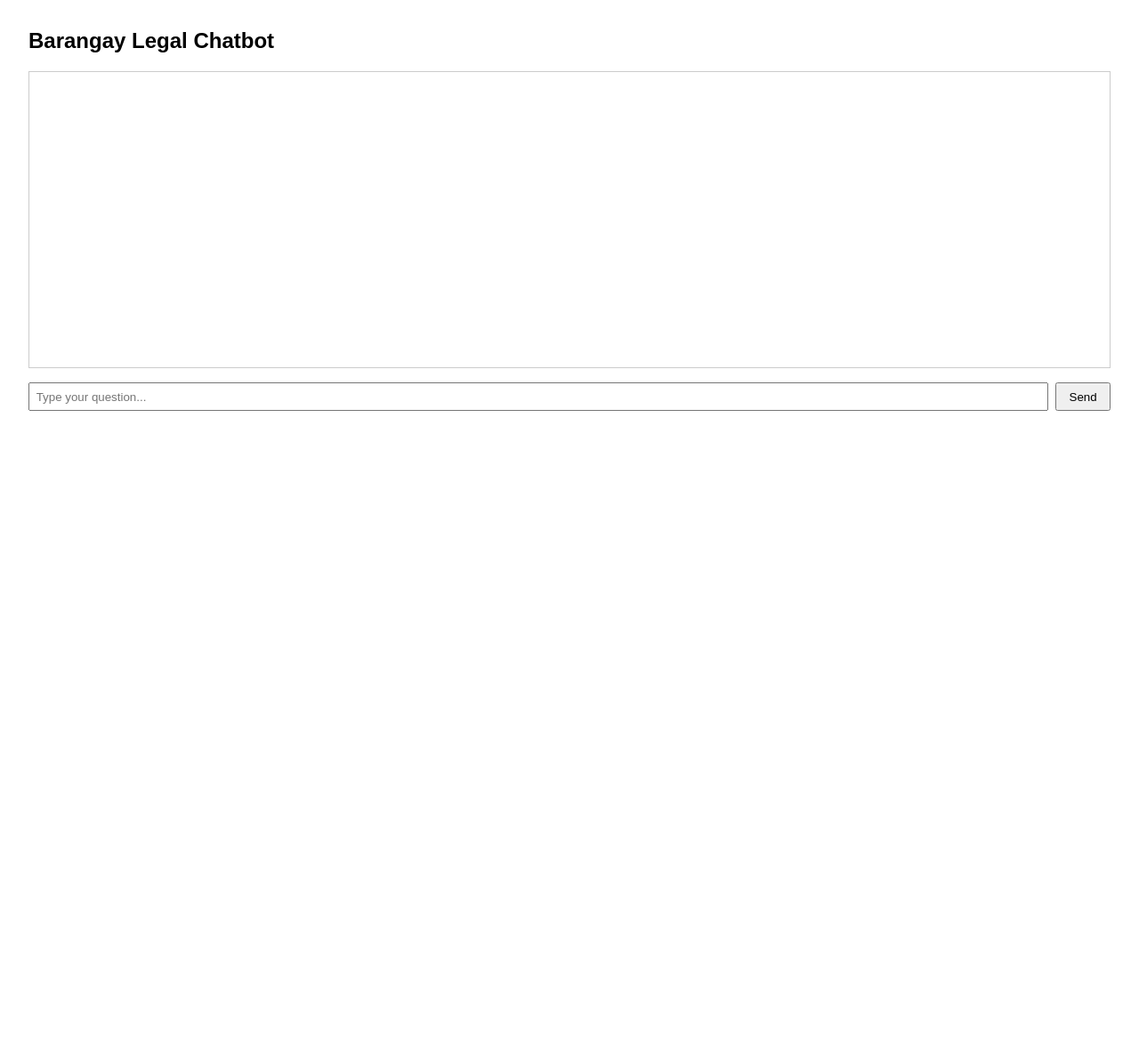
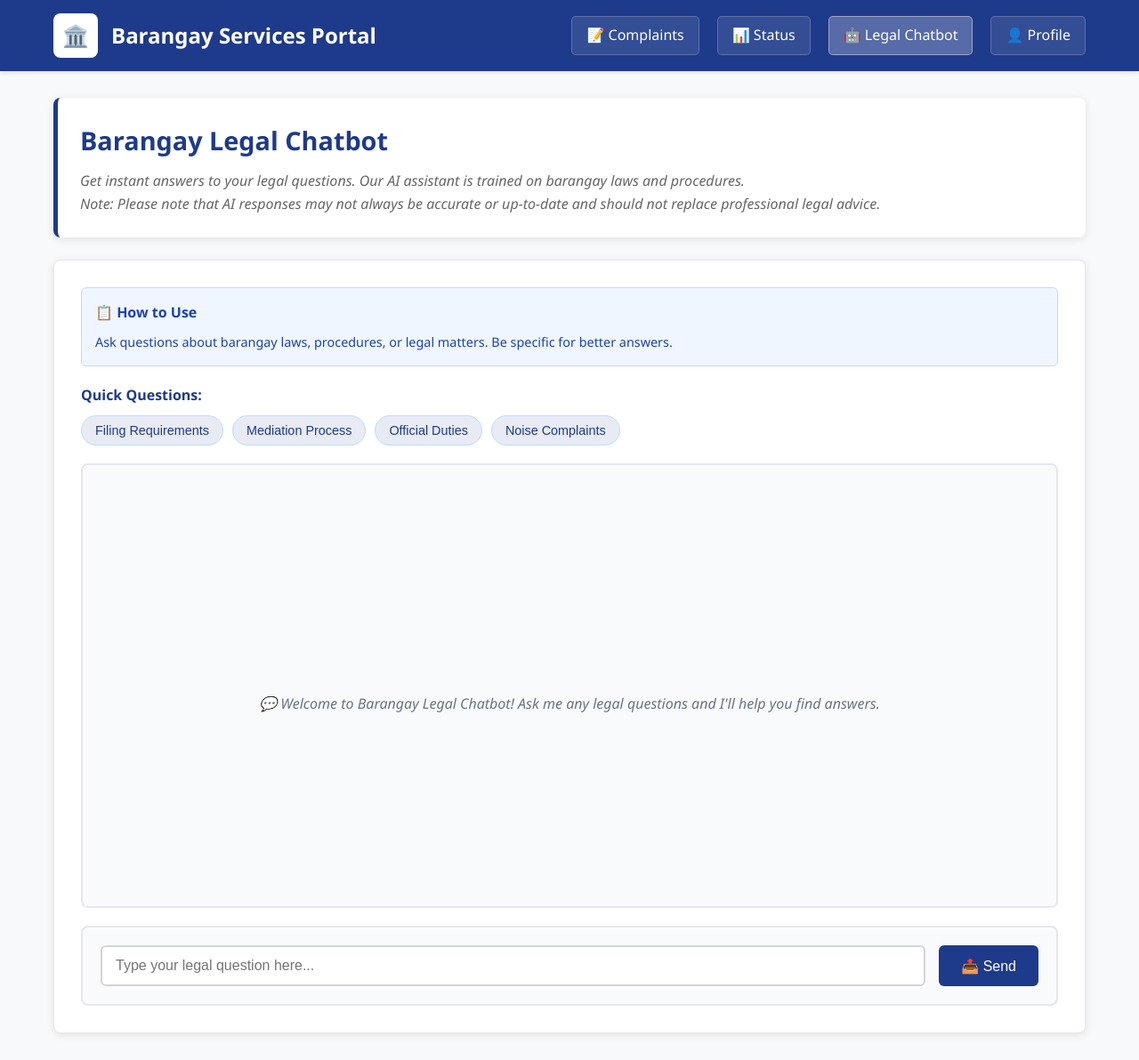
Before and after one commit to EarlClydeeee/GDSC_Hackathon--Team_COOLTOO, a Flask app: page /ask in a window 1280 px wide. Shown: the whole page at 89% size. Before the commit the page ends 462 px from the top, so only its background shows below. Run offline with Flask 3, Linux system fonts and the light colour scheme.

Commit message:
Add AI Chatbot styles and update incident page HTML structure.

```diff
--- /dev/null
+++ b/app/static/styles/ai-chatbot.css
@@ -0,0 +1,383 @@
+* {
+    margin: 0;
+    padding: 0;
+    box-sizing: border-box;
+}
+
+body {
+    font-family: 'Segoe UI', Tahoma, Geneva, Verdana, sans-serif;
+    background: #f8f9fa;
+    color: #333;
+    line-height: 1.6;
+}
+
+.header {
+    background: #1e3a8a;
+    color: white;
+    padding: 15px 0;
+    box-shadow: 0 2px 5px rgba(0,0,0,0.1);
+}
+
+.header-content {
+    max-width: 1200px;
+    margin: 0 auto;
+    padding: 0 20px;
+    display: flex;
+    justify-content: space-between;
+    align-items: center;
+}
+
+.gov-logo {
+    display: flex;
+    align-items: center;
+    gap: 15px;
+}
+
+.logo-icon {
+    width: 50px;
+    height: 50px;
+    background: white;
+    border-radius: 8px;
+    display: flex;
+    align-items: center;
+    justify-content: center;
+    font-size: 1.5rem;
+}
+
+.gov-title {
+    font-size: 1.5rem;
+    font-weight: 600;
+}
+
+.nav-menu {
+    display: flex;
+    gap: 20px;
+}
+
+.nav-item {
+    padding: 8px 16px;
+    background: rgba(255,255,255,0.1);
+    border-radius: 5px;
+    cursor: pointer;
+    transition: background 0.3s ease;
+    border: 1px solid rgba(255,255,255,0.2);
+}
+
+.nav-item:hover {
+    background: rgba(255,255,255,0.2);
+}
+
+.nav-item.active {
+    background: rgba(255,255,255,0.25);
+    border-color: rgba(255,255,255,0.4);
+}
+
+.container {
+    max-width: 1200px;
+    margin: 0 auto;
+    padding: 30px 20px;
+}
+
+.page-title {
+    background: white;
+    padding: 25px;
+    border-radius: 8px;
+    box-shadow: 0 2px 10px rgba(0,0,0,0.1);
+    margin-bottom: 25px;
+    border-left: 5px solid #1e3a8a;
+}
+
+.page-title h1 {
+    color: #1e3a8a;
+    font-size: 1.8rem;
+    margin-bottom: 10px;
+}
+
+.page-title p {
+    color: #666;
+    font-size: 1rem;
+    font-style: italic;
+}
+
+.page-title p #note{
+    font-size: 1rem;
+    font-style: italic;
+}
+
+.chat-container {
+    background: white;
+    padding: 30px;
+    border-radius: 8px;
+    box-shadow: 0 2px 10px rgba(0,0,0,0.1);
+    border: 1px solid #e5e7eb;
+}
+
+.info-box {
+    background: #eff6ff;
+    border: 1px solid #bfdbfe;
+    border-radius: 6px;
+    padding: 15px;
+    margin-bottom: 20px;
+}
+
+.info-box-title {
+    color: #1e40af;
+    font-weight: 600;
+    margin-bottom: 8px;
+}
+
+.info-box-text {
+    color: #1e40af;
+    font-size: 0.9rem;
+}
+
+#chat-box {
+    background: #f9fafb;
+    padding: 25px;
+    border-radius: 8px;
+    border: 2px solid #e5e7eb;
+    height: 500px;
+    overflow-y: auto;
+    margin-bottom: 20px;
+    scrollbar-width: thin;
+    scrollbar-color: #1e3a8a #f0f4ff;
+    position: relative;
+}
+
+#chat-box:empty::before {
+    content: "💬 Welcome to Barangay Legal Chatbot! Ask me any legal questions and I'll help you find answers.";
+    color: #6b7280;
+    font-style: italic;
+    display: flex;
+    align-items: center;
+    justify-content: center;
+    height: 100%;
+    text-align: center;
+    padding: 20px;
+}
+
+.message {
+    padding: 12px 18px;
+    margin-bottom: 15px;
+    border-radius: 8px;
+    max-width: 80%;
+    font-size: 1rem;
+    line-height: 1.5;
+    position: relative;
+    animation: fadeIn 0.3s ease;
+    word-wrap: break-word;
+}
+
+.user {
+    background: #1e3a8a;
+    color: white;
+    margin-left: auto;
+    border-bottom-right-radius: 2px;
+    box-shadow: 0 2px 5px rgba(30, 58, 138, 0.2);
+}
+
+.user::before {
+    content: "👤 You: ";
+    font-weight: 600;
+}
+
+.bot {
+    background: #f0f4ff;
+    color: #1e3a8a;
+    border: 1px solid #bfdbfe;
+    border-bottom-left-radius: 2px;
+    box-shadow: 0 2px 5px rgba(0, 0, 0, 0.05);
+}
+
+.bot::before {
+    content: "🤖 Legal Assistant: ";
+    font-weight: 600;
+    color: #1e40af;
+}
+
+#chat-form {
+    display: grid;
+    grid-template-columns: 1fr auto;
+    gap: 15px;
+    background: #f9fafb;
+    padding: 20px;
+    border-radius: 8px;
+    border: 2px solid #e5e7eb;
+}
+
+#question {
+    width: 100%;
+    padding: 12px 15px;
+    border: 2px solid #d1d5db;
+    border-radius: 6px;
+    font-size: 1rem;
+    transition: border-color 0.3s ease, box-shadow 0.3s ease;
+    background: #fff;
+}
+
+#question:focus {
+    outline: none;
+    border-color: #1e3a8a;
+    box-shadow: 0 0 0 3px rgba(30, 58, 138, 0.1);
+}
+
+#chat-form button {
+    padding: 12px 25px;
+    border: none;
+    border-radius: 6px;
+    font-size: 1rem;
+    font-weight: 500;
+    cursor: pointer;
+    transition: all 0.3s ease;
+    background: #1e3a8a;
+    color: white;
+    display: inline-flex;
+    align-items: center;
+    gap: 8px;
+}
+
+#chat-form button:hover {
+    background: #1e40af;
+    transform: translateY(-1px);
+    box-shadow: 0 4px 12px rgba(30, 58, 138, 0.3);
+}
+
+#chat-form button:disabled {
+    background: #9ca3af;
+    cursor: not-allowed;
+    transform: none;
+    box-shadow: none;
+}
+
+.typing-indicator {
+    display: none;
+    padding: 12px 18px;
+    margin-bottom: 15px;
+    border-radius: 8px;
+    max-width: 80%;
+    background: #f0f4ff;
+    color: #1e3a8a;
+    border: 1px solid #bfdbfe;
+    border-bottom-left-radius: 2px;
+    animation: pulse 1.5s infinite;
+}
+
+.typing-indicator::before {
+    content: "🤖 Legal Assistant is typing";
+    font-style: italic;
+}
+
+.typing-indicator::after {
+    content: "...";
+    animation: dots 1.5s infinite;
+}
+
+/* Animations */
+@keyframes fadeIn {
+    from {
+        opacity: 0;
+        transform: translateY(10px);
+    }
+    to {
+        opacity: 1;
+        transform: translateY(0);
+    }
+}
+
+@keyframes pulse {
+    0%, 100% { opacity: 1; }
+    50% { opacity: 0.5; }
+}
+
+@keyframes dots {
+    0%, 33% { content: "..."; }
+    34%, 66% { content: ".."; }
+    67%, 100% { content: "."; }
+}
+
+/* Scrollbar Styling */
+#chat-box::-webkit-scrollbar {
+    width: 8px;
+}
+
+#chat-box::-webkit-scrollbar-track {
+    background: #f0f4ff;
+    border-radius: 4px;
+}
+
+#chat-box::-webkit-scrollbar-thumb {
+    background: #1e3a8a;
+    border-radius: 4px;
+}
+
+#chat-box::-webkit-scrollbar-thumb:hover {
+    background: #1e40af;
+}
+
+/* Quick Actions */
+.quick-actions {
+    margin-bottom: 20px;
+}
+
+.quick-actions-title {
+    color: #1e3a8a;
+    font-size: 1rem;
+    font-weight: 600;
+    margin-bottom: 10px;
+}
+
+.quick-buttons {
+    display: flex;
+    flex-wrap: wrap;
+    gap: 10px;
+}
+
+.quick-btn {
+    padding: 8px 15px;
+    background: rgba(30, 58, 138, 0.1);
+    color: #1e3a8a;
+    border: 1px solid #bfdbfe;
+    border-radius: 20px;
+    cursor: pointer;
+    font-size: 0.9rem;
+    transition: all 0.3s ease;
+}
+
+.quick-btn:hover {
+    background: #1e3a8a;
+    color: white;
+}
+
+/* Responsive Design */
+@media (max-width: 768px) {
+    .header-content {
+        flex-direction: column;
+        gap: 15px;
+        text-align: center;
+    }
+
+    .nav-menu {
+        flex-wrap: wrap;
+        justify-content: center;
+    }
+
+    .container {
+        padding: 15px;
+    }
+
+    #chat-box {
+        height: 400px;
+    }
+
+    .message {
+        max-width: 90%;
+    }
+
+    #chat-form {
+        grid-template-columns: 1fr;
+    }
+
+    .quick-buttons {
+        justify-content: center;
+    }
+}
--- a/app/static/styles/incident.css
+++ b/app/static/styles/incident.css
@@ -85,6 +85,10 @@ body {
     box-shadow: 0 2px 10px rgba(0,0,0,0.1);
     margin-bottom: 25px;
     border-left: 5px solid #1e3a8a;
+}
+
+.page-title p{
+    font-style: italic;
 }
 
 .page-title h1 {
--- a/app/templates/ai_chatbot.html
+++ b/app/templates/ai_chatbot.html
@@ -3,23 +3,63 @@
 <head>
     <meta charset="UTF-8">
     <title>Barangay Legal Chatbot</title>
-    <style>
-        body { font-family: Arial, sans-serif; margin: 2em; }
-        #chat-box { border: 1px solid #ccc; padding: 1em; height: 300px; overflow-y: auto; margin-bottom: 1em; }
-        .user { color: #0074D9; margin-bottom: 0.5em; }
-        .bot { color: #2ECC40; margin-bottom: 1em; }
-        form { display: flex; gap: 0.5em; }
-        input[type="text"] { flex: 1; padding: 0.5em; }
-        button { padding: 0.5em 1em; }
-    </style>
+
+    <link rel="stylesheet" href="../static/styles/incident.css">
+    <link rel="stylesheet" href="../static/styles/ai-chatbot.css">
+
+
 </head>
 <body>
-    <h2>Barangay Legal Chatbot</h2>
-    <div id="chat-box"></div>
-    <form id="chat-form" autocomplete="off">
-        <input type="text" id="question" placeholder="Type your question..." required />
-        <button type="submit">Send</button>
-    </form>
+    <div class="header">
+        <div class="header-content">
+            <div class="gov-logo">
+                <div class="logo-icon">🏛️</div>
+                <div class="gov-title">Barangay Services Portal</div>
+            </div>
+            <div class="nav-menu">
+                <div class="nav-item">📝 Complaints</div>
+                <div class="nav-item">📊 Status</div>
+                <div class="nav-item active">🤖 Legal Chatbot</div>
+                <div class="nav-item">👤 Profile</div>
+            </div>
+        </div>
+    </div>
+
+    <!-- Main Section -->
+    <div class="container">
+        <div class="page-title">
+            <h1>Barangay Legal Chatbot</h1>
+            <p>Get instant answers to your legal questions. Our AI assistant is trained on barangay laws and procedures.</p>
+            <p> Note: Please note that AI responses may not always be accurate or up-to-date and should not replace professional legal advice.</p>
+        </div>
+
+        <div class="chat-container">
+            <div class="info-box">
+                <div class="info-box-title">📋 How to Use</div>
+                <div class="info-box-text">Ask questions about barangay laws, procedures, or legal matters. Be specific for better answers.</div>
+            </div>
+
+            <div class="quick-actions">
+                <div class="quick-actions-title">Quick Questions:</div>
+                <div class="quick-buttons">
+                    <button class="quick-btn" onclick="askQuickQuestion('What are the requirements for filing a complaint?')">Filing Requirements</button>
+                    <button class="quick-btn" onclick="askQuickQuestion('What is the process for barangay mediation?')">Mediation Process</button>
+                    <button class="quick-btn" onclick="askQuickQuestion('What are barangay official duties?')">Official Duties</button>
+                    <button class="quick-btn" onclick="askQuickQuestion('How to report noise complaints?')">Noise Complaints</button>
+                </div>
+            </div>
+
+            <div id="chat-box"></div>
+            <div class="typing-indicator" id="typing-indicator"></div>
+
+            <form id="chat-form" autocomplete="off">
+                <input type="text" id="question" placeholder="Type your legal question here..." required />
+                <button type="submit">
+                    📤 Send
+                </button>
+            </form>
+        </div>
+    </div>
     <script>
         const chatBox = document.getElementById('chat-box');
         const chatForm = document.getElementById('chat-form');
```
Also changed, not shown: app/templates/incident-page.html (+10 -8 lines).
